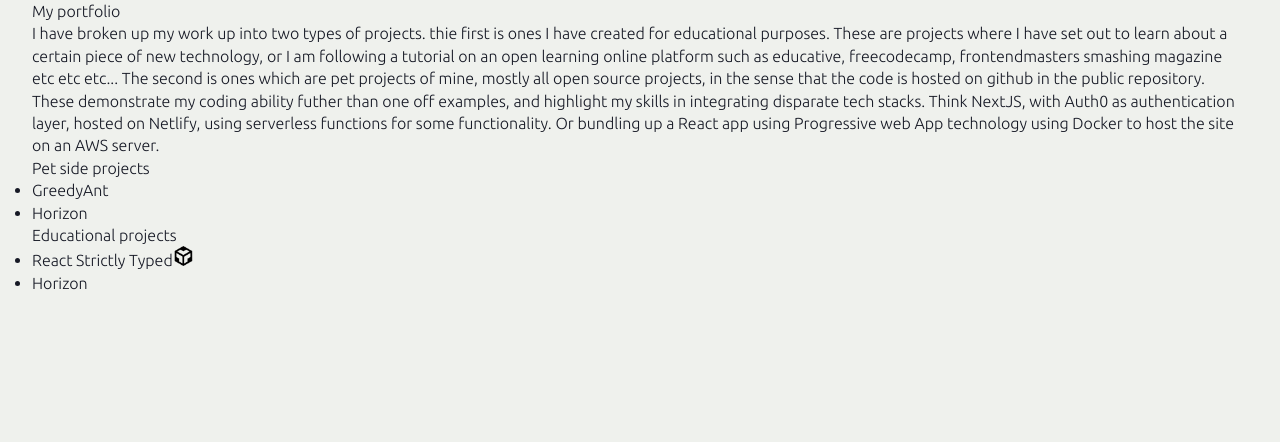
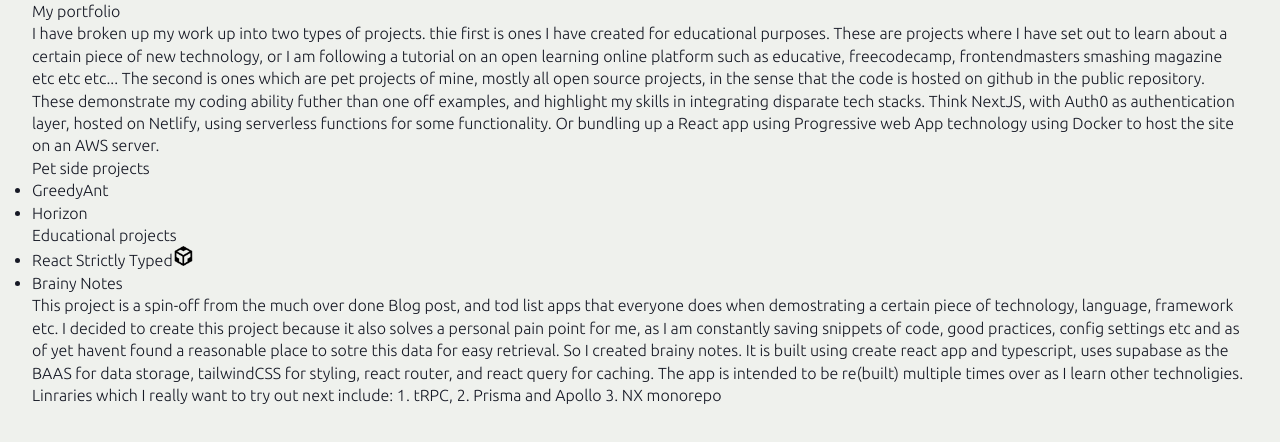
Before and after one commit to oreillyross/MyPortfolio, a Next.js app: page /portfolio in a window 1280 px wide. Shown: the top 442 px of the page. Built offline with nearby package versions, Linux system fonts and the light colour scheme.

Commit message:
add Brainy notes

```diff
--- a/pages/portfolio.js
+++ b/pages/portfolio.js
@@ -34,7 +34,19 @@
               React Strictly Typed
               <Image src="/img/codesandbox.webp" width={20} height={20} />
             </li>
-            <li>Horizon</li>
+            <li>Brainy Notes</li>
+             <p>This project is a spin-off from the much over done Blog post, and tod list apps that everyone does when demostrating a certain piece of technology,
+               language, framework etc. I decided to create this project because it also solves a personal pain point for me, as I am constantly saving snippets of
+                 code, good practices, config settings etc and as of yet havent found a reasonable place to sotre this data for easy retrieval.
+
+                 So I created brainy notes. It is built using create react app and typescript, uses supabase as the BAAS for data storage, tailwindCSS for styling, react router, and
+react query for caching.
+The app is intended to be re(built) multiple times over as I learn other technoligies. Linraries which I really want to try out next include:
+1. tRPC,
+2. Prisma and Apollo
+3. NX monorepo
+
+                 </p>
           </ul>
         </section>
       </section>
```
